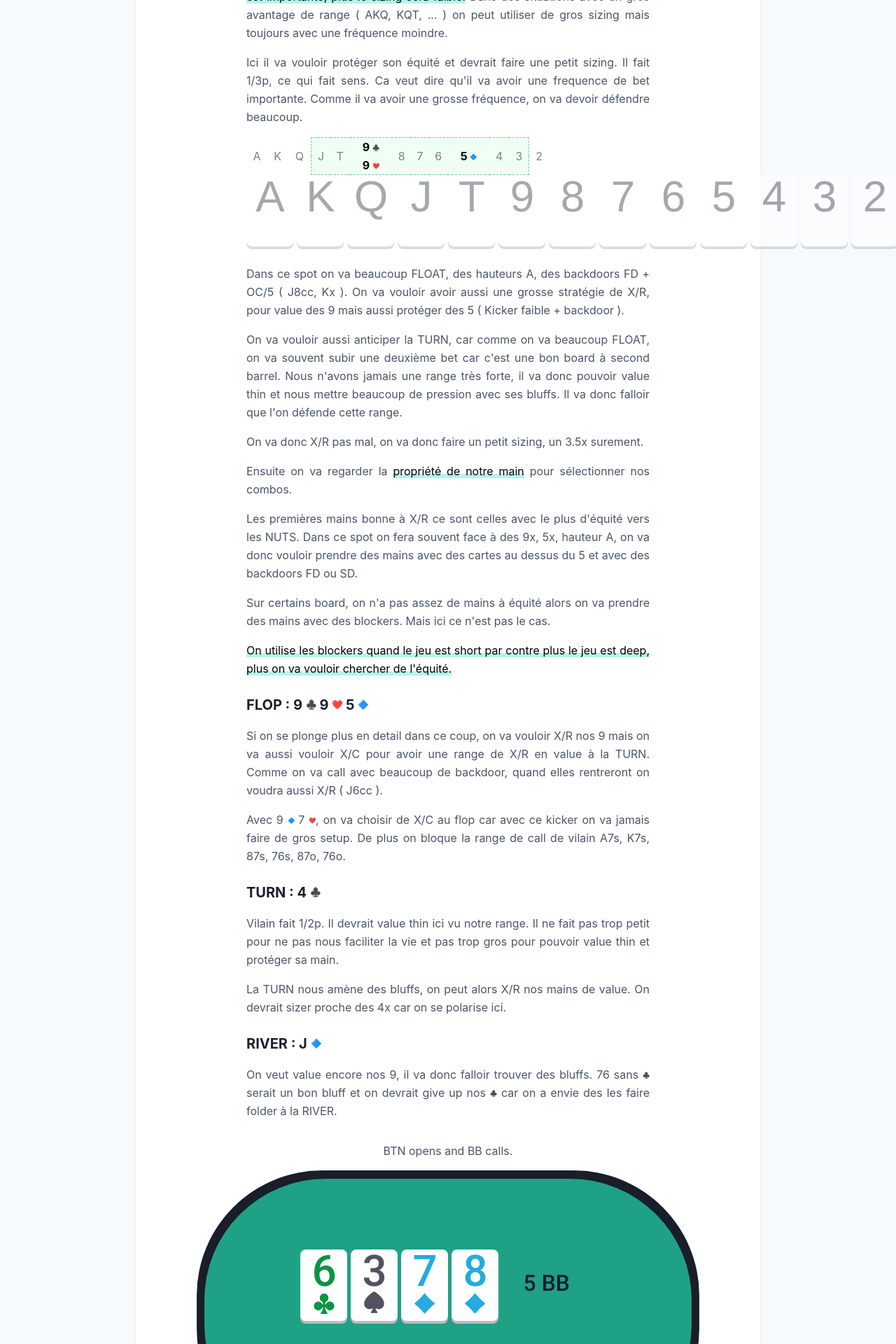
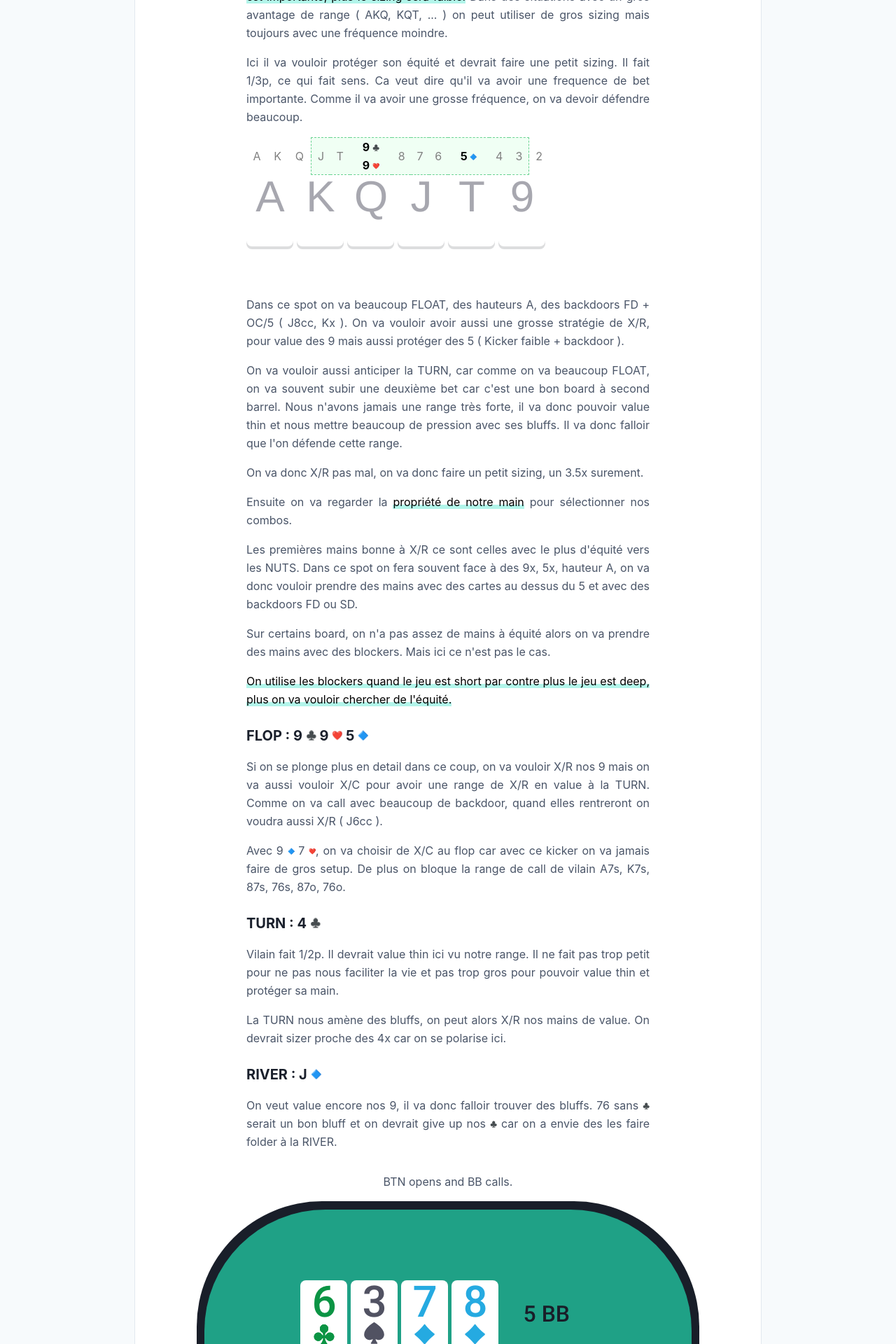
Before and after one commit to greglejeune/blog, a Jekyll site: the page built from _posts/2020-01-23-thinking-process.md, in a window 1280 px wide. Shown: the part 1952-3872 px from the top of the page at 70% size. Built offline with Jekyll 4.4.1, drawn with Linux system fonts in a browser that asks for light colours; emoji names are drawn with the system emoji font.

Commit message:
Update 2020-01-23-thinking-process.md

```diff
--- a/_posts/2020-01-23-thinking-process.md
+++ b/_posts/2020-01-23-thinking-process.md
@@ -93,7 +93,7 @@ categories: poker
   </table>
 
   <div>
-    <svg xmlns="http://www.w3.org/2000/svg" width="931" height="106">
+    <svg xmlns="http://www.w3.org/2000/svg" width="432">
       <g data-name="Groupe 42">
         <g data-name="Groupe 27" opacity=".502">
           <g data-name="Groupe 14" transform="translate(334 -509)">
```
